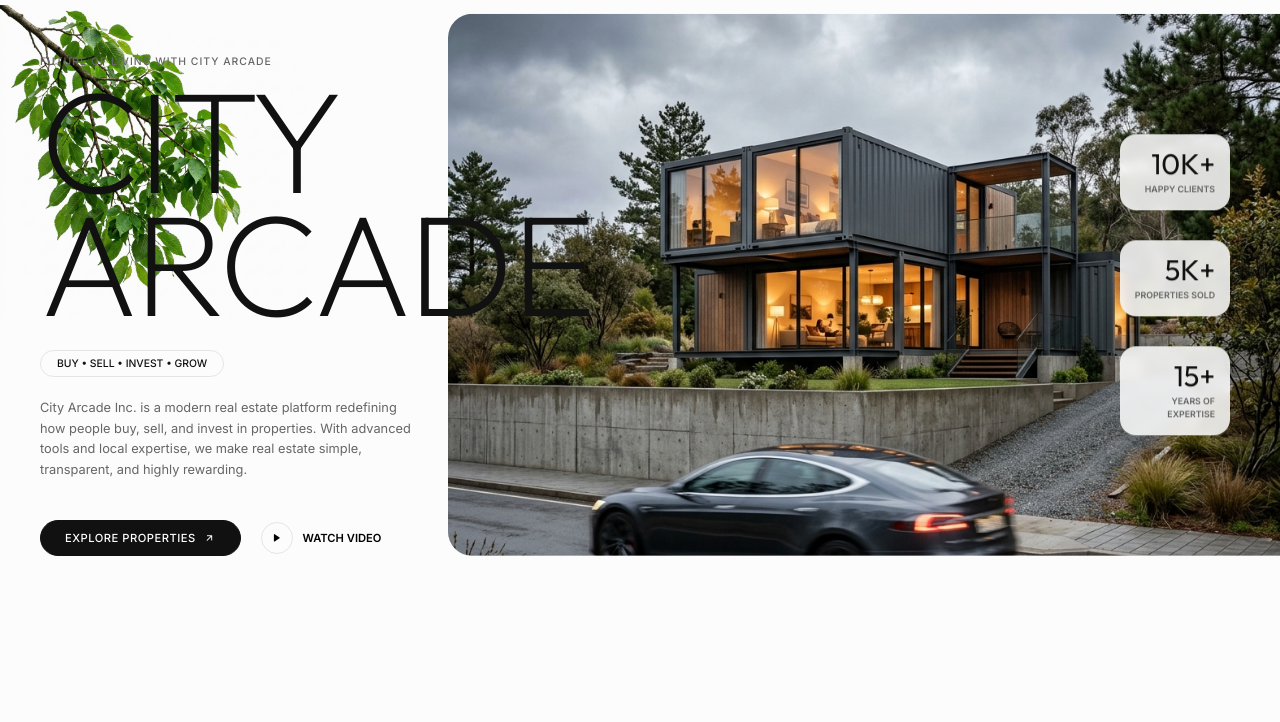
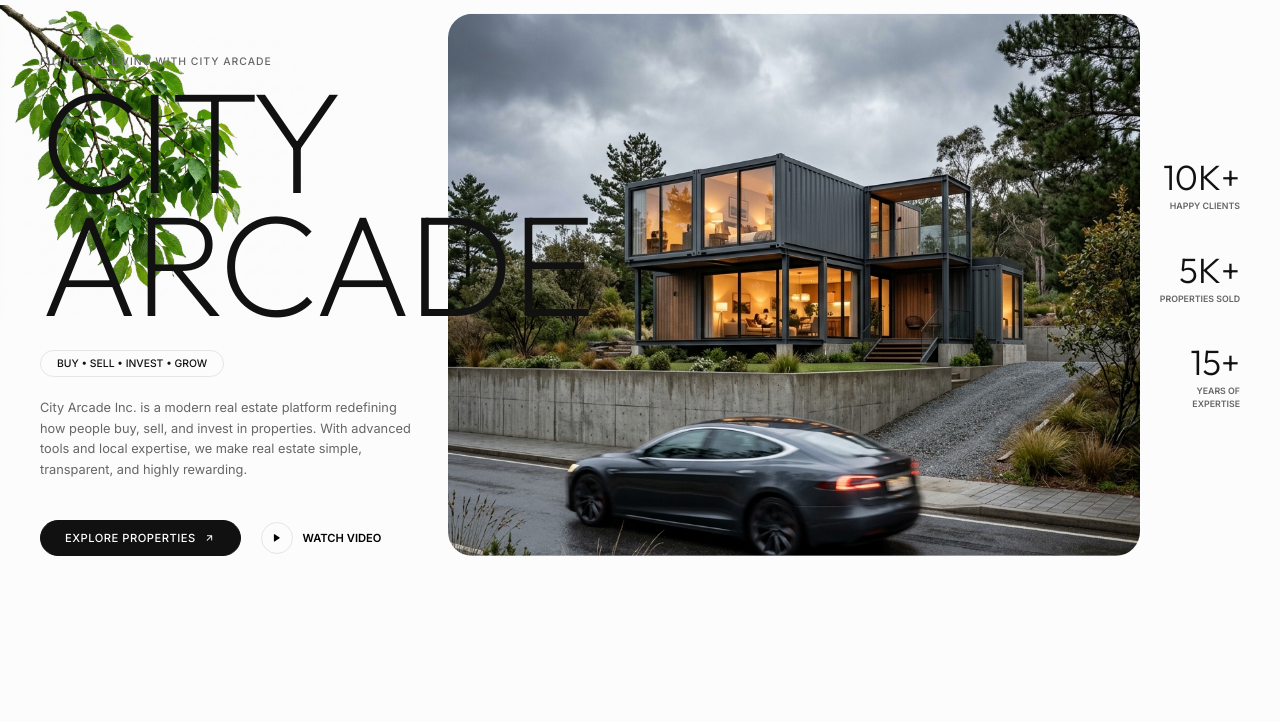
Before and after one commit to clypseadesign/city-arcade, a plain HTML site: page index.html in a window 1280 px wide. Shown: the part 71-793 px from the top of the page. Drawn offline with nearby package versions, Linux system fonts and the light colour scheme.

Commit message:
Fixed hero stats and image overlap perfectly to match screenshot

```diff
--- a/style.css
+++ b/style.css
@@ -285,12 +285,16 @@ ul {
     width: 65%;
     height: 100%;
     z-index: 1;
+    display: flex;
+    align-items: center;
+    justify-content: flex-end;
+    padding-right: 140px; /* Space for stats */
 }
 
 .hero-image-wrapper {
     width: 100%;
     height: 100%;
-    border-radius: var(--radius-lg) 0 0 var(--radius-lg);
+    border-radius: var(--radius-lg);
     overflow: hidden;
 }
 
@@ -308,25 +312,20 @@ ul {
     transform: translateY(-50%);
     display: flex;
     flex-direction: column;
-    gap: 30px;
-    background: transparent;
-    padding: 10px;
+    gap: 40px;
+    z-index: 5;
 }
 
 .stat {
     text-align: right;
-    background: rgba(255,255,255,0.85);
-    backdrop-filter: blur(5px);
-    padding: 15px;
-    border-radius: var(--radius-md);
-    box-shadow: 0 5px 20px rgba(0,0,0,0.05);
 }
 
 .stat h3 {
     font-family: var(--font-head);
-    font-size: 1.8rem;
-    font-weight: 400;
+    font-size: 2.2rem;
+    font-weight: 300;
     line-height: 1;
+    color: var(--text-dark);
 }
 
 .stat p {
```
